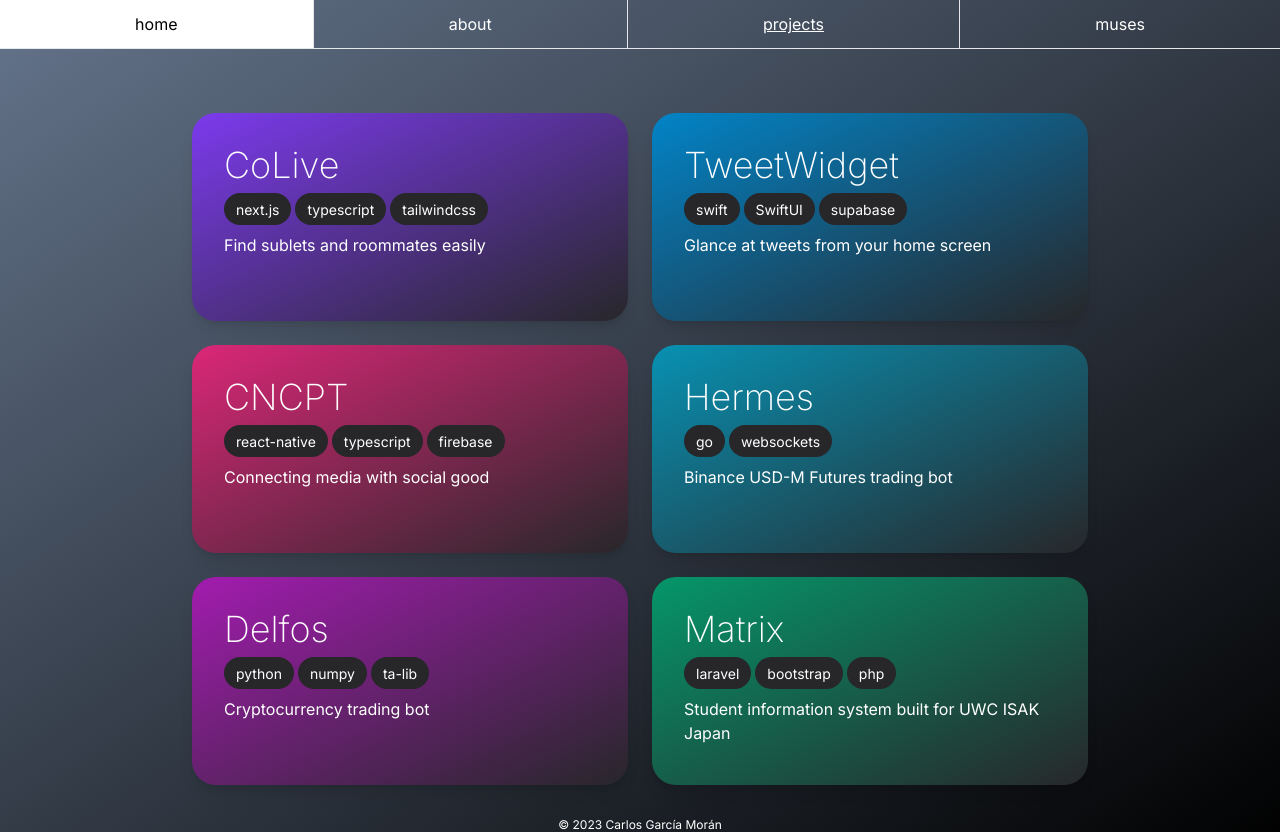
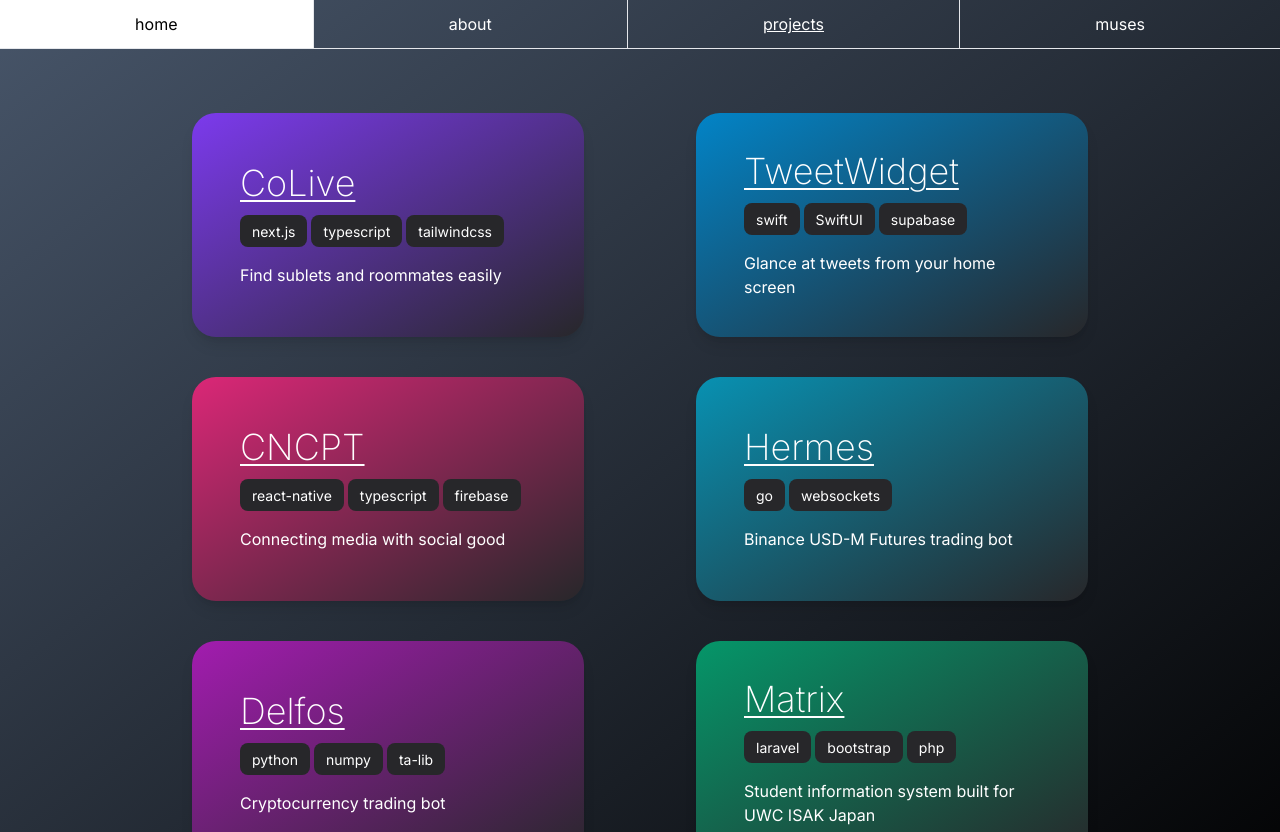
Before and after one commit to carlos-garciamoran/cgmor.com, a Next.js app: page /projects in a window 1280 px wide. Shown: the top 832 px of the page. Built offline with nearby package versions, Linux system fonts and the light colour scheme.

Commit message:
🎨 late night tweaks

```diff
--- a/app/layout.tsx
+++ b/app/layout.tsx
@@ -22,12 +22,12 @@
   return (
     <html lang="en">
       <body className={inter.className}>
-        <div className="bg-gradient-to-b sm:bg-gradient-to-br from-slate-500 to-black flex flex-col min-h-screen text-white">
+        <div className="bg-gradient-to-b sm:bg-gradient-to-br from-slate-600 to-black flex flex-col min-h-screen text-white">
           <Navbar />
           <main className="flex flex-col flex-grow mx-6 sm:mx-16 lg:mx-36 xl:mx-48 my-4 sm:my-8">
             {children}
           </main>
-          <footer className="text-center text-xs pb-4 lg:pb-6">
+          <footer className="text-center text-xs py-6">
             © {new Date().getFullYear()} Carlos García Morán
           </footer>
         </div>
--- a/app/page.tsx
+++ b/app/page.tsx
@@ -7,7 +7,7 @@
 export default function Home() {
   // className={`transition-colors duration-500 bg-gradient-to-b from-[${hexCodes[currentColorIndex]}] to-black flex flex-col min-h-screen text-white`}
   return (
-    <div className="flex flex-col flex-grow mt-8 sm:mt-0 mx-8 sm:mx-0 sm:justify-center">
+    <div className="flex flex-col flex-grow mt-6 sm:mt-0 mx-3 sm:mx-0 sm:justify-center">
       <div className="flex items-center justify-center flex-col sm:flex-row">
         <img
           className="border-4 border-black rounded-full shadow-2xl h-auto w-44 sm:w-56 md:w-72 lg:w-80"
@@ -16,7 +16,7 @@
           width={300}
           height={300}
         />
-        <div className="font-thin tracking-tighter text-5xl sm:text-6xl md:text-7xl lg:text-8xl mt-4 sm:mt-0 sm:ml-10">
+        <div className="font-thin tracking-tighter text-6xl md:text-7xl lg:text-8xl mt-4 sm:mt-0 sm:ml-10">
           <h2 className="mb-2 sm:mb-4 inline-block">Hello,</h2>
           {/* DESIGN: underline name with an animation, as if it was handwritten. */}
           <h2>
@@ -29,8 +29,8 @@
       {/* TODO: align with text (img | text) */}
       {/* DESIGN: animate words and move them around randomly, then have them come back. */}
       {/* DESIGN: make border color a linear gradient. */}
-      <div className="animate-mutate border-4 border-cyan-500 mt-8 sm:mt-12 p-3 sm:p-5 xl:p-8 mx-auto">
-        <h3 className="text-center">
+      <div className="animate-mutate border-4 border-cyan-500 mt-8 sm:mt-12 px-5 py-6 sm:px-6 lg:p-8 mx-auto">
+        <h3>
           I am a software <span className="italic">tinkerer</span> who enjoys{' '}
           <span className="font-semibold">design</span> &{' '}
           <span className="font-semibold">building</span>
--- a/app/projects/page.tsx
+++ b/app/projects/page.tsx
@@ -67,7 +67,7 @@
 // TODO: change colors more smoothly: https://stackoverflow.com/a/67853821
 export default function Page() {
   return (
-    <div className="grid lg:grid-cols-2 lg:gap-x-6 gap-y-6 lg:mt-8">
+    <div className="grid lg:grid-cols-2 lg:gap-x-6 xl:gap-x-28 gap-y-6 xl:gap-y-10 lg:mt-8">
       {projects.map(project => (
         <a
           key={project.name}
@@ -77,7 +77,7 @@
         >
           <div
             className={clsx({
-              'transition ease-in-out delay-50 bg-gradient-to-tl from-zinc-800 hover:to-zinc-900 hover:-translate-y-1 hover:scale-105 duration-300 md:h-52 rounded-3xl px-8 py-8 shadow-lg':
+              'flex flex-grow flex-col justify-center transition ease-in-out delay-50 bg-gradient-to-tl from-zinc-800 hover:to-zinc-900 hover:-translate-y-1 hover:scale-105 duration-300 lg:h-56 rounded-3xl px-6 sm:px-8 lg:px-12 py-7 sm:py-8 lg:py-10 shadow-sm sm:shadow-lg':
                 true,
               'to-emerald-600 hover:from-emerald-600':
                 project.bg === 'emerald-700',
@@ -90,15 +90,15 @@
               'to-pink-600 hover:from-pink-600': project.bg === 'pink-600',
             })}
           >
-            <h2 className="text-4xl font-extralight hover:underline underline-offset-4 decoration-2">
+            <h2 className="font-extralight text-4xl underline underline-offset-4 decoration-2">
               {project.name}
             </h2>
-            <div className="flex flex-row mt-2 space-x-1">
+            <div className="flex flex-row mt-2 lg:mt-3 space-x-1">
               {project.tech.map(language => (
                 <div
                   key={language}
                   className={clsx({
-                    'bg-zinc-800 rounded-full px-3 py-1': true,
+                    'bg-zinc-800 rounded-lg px-3 py-1': true,
                     // 'from-sky-600 to-cyan-600': language === 'swift',
                     // 'from-purple-700 to-purple-800': language === 'python',
                   })}
@@ -107,7 +107,7 @@
                 </div>
               ))}
             </div>
-            <p className="mt-2">{project.description}</p>
+            <p className="mt-2 lg:mt-4">{project.description}</p>
           </div>
         </a>
       ))}
--- a/tailwind.config.js
+++ b/tailwind.config.js
@@ -18,8 +18,8 @@
         // IDEA: mutate each border corner independently (alternate between tr-bl <-> tl-br).
         mutate: {
           '0%': { borderRadius: 0 },
-          '30%': { borderRadius: '50px' },
-          '70%': { borderRadius: '50px' },
+          '40%': { borderRadius: '50px' },
+          '60%': { borderRadius: '50px' },
           '100%': { borderRadius: 0 },
         },
       },
```
